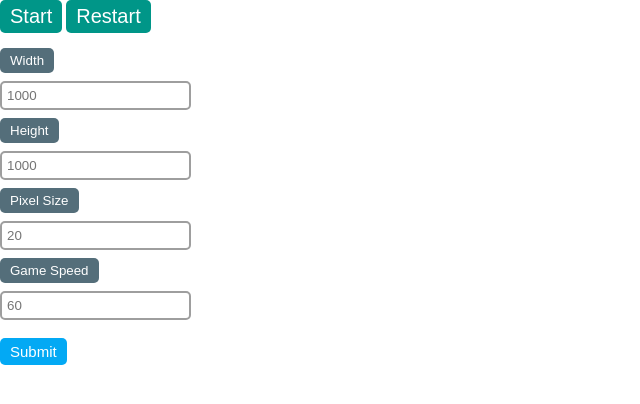
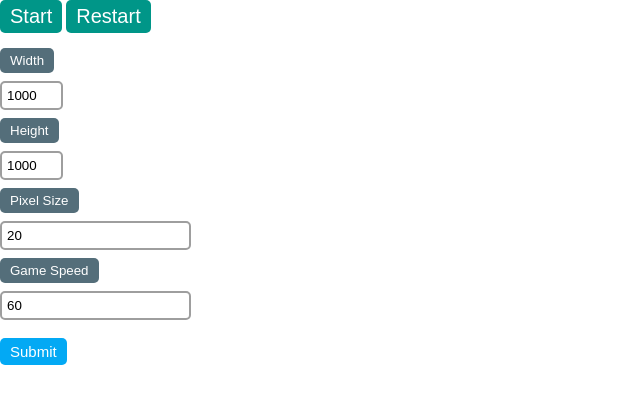
Before and after one commit to bananarobot5/snakeGame, a plain HTML site: page index.html in a window 1280 px wide. Shown: the whole page, without its empty margins (0-640 px from the left). Drawn offline with Linux system fonts and the light colour scheme.

Commit message:
improve customize

```diff
--- a/index.html
+++ b/index.html
@@ -14,25 +14,25 @@
       <button id="restartBtn">Restart</button>
     </div>
     <div id="form">
-      <form method="get">
+      <form method="get" id="form1">
         <div>
           <button for="width">Width</button><br />
-          <input type="number" name="width" placeholder="1000" />
+          <input type="number" name="width" min="1" max="1000" value="1000" />
         </div>
 
         <div>
           <button for="height">Height</button><br />
-          <input type="number" name="height" placeholder="1000" />
+          <input type="number" name="height" min="1" max="1000" value="1000" />
         </div>
 
         <div>
           <button for="pixelSize">Pixel Size</button><br />
-          <input type="number" name="pixelSize" placeholder="20" />
+          <input type="number" name="pixelSize" value="20" />
         </div>
 
         <div>
           <button for="gameSpeed">Game Speed</button><br />
-          <input type="number" name="gameSpeed" placeholder="60" />
+          <input type="number" name="gameSpeed" value="60" />
         </div>
 
         <div>
--- a/setting.js
+++ b/setting.js
@@ -11,8 +11,6 @@ function getParameter(paramName) {
     }
   }
 } //get parameter 얻음
-
-console.log(parseInt(getParameter("width")));
 
 const canvas = document.getElementById("canvas");
 const ctx = canvas.getContext("2d");
```
Also changed, not shown: 1 other file.
